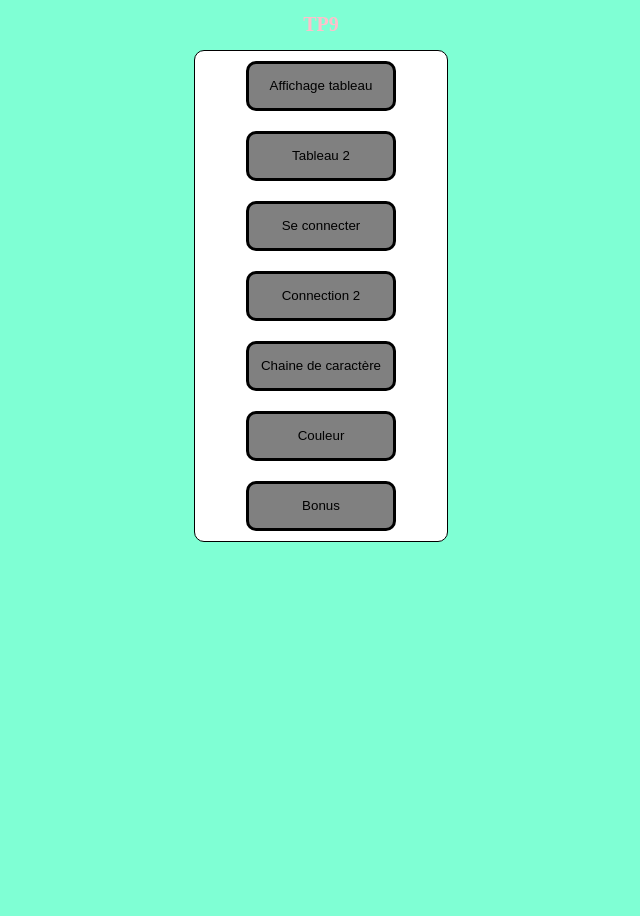
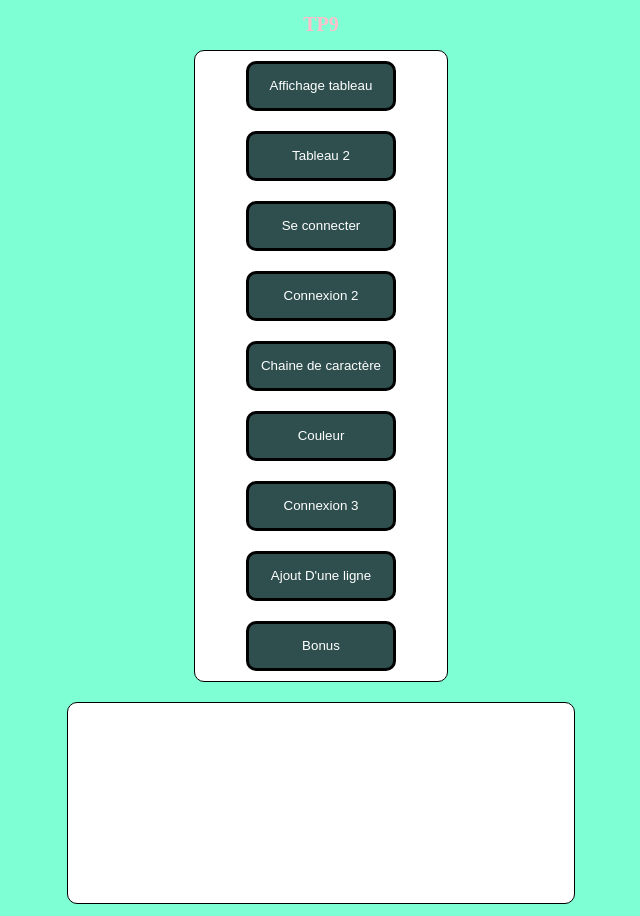
Before and after one commit to quichetueuse/site_entrainement_bts_sio, a PHP site: page /tp9/tp9.html in a window 1280 px wide. Shown: the whole page, without its empty margins (319-959 px from the left). Before the commit the page ends 542 px from the top, so only its background shows below. Run offline with PHP 8.4, Linux system fonts and the light colour scheme.

Commit message:
ajout tp9

```diff
--- a/Mission9/FactureV1.html
+++ b/Mission9/FactureV1.html
@@ -60,6 +60,10 @@
     <td class="right_line"><input type="number" id="total" value="0.00" readonly class="input_tt"></td>
   </tr>
 </table>
+
+<label>Sous total : </label> <input id="soustotal_container" type="text" readonly>
+
+
 <button onclick="Add_row()" title="Entrez dans la ligne ci-dessus toutes les informations!">Ajouter une ligne</button>
 <button onclick="remplir()">Remplir automatiquement</button>
 <button onclick="reset()">Annuler</button>
--- a/tp9/tp9.css
+++ b/tp9/tp9.css
@@ -14,7 +14,8 @@ h1
 {
     border: 3px solid black;
     border-radius: 10px;
-    background-color: grey;
+    background-color: darkslategrey;
+    color:white;
     transition: 0.3s ease-in-out;
     width: 150px;
     height: 50px;
@@ -29,15 +30,28 @@ h1
 {
 /*    transform: translate(4px, 4px);*/
     transform: scale(1.01);
-    background-color: darkslategrey;
+    background-color: grey;
+
 }
 
-.div_container
+#div_container
+{
+    margin-left: auto;
+    margin-right: auto;
+    border-radius: 10px;
+    width: 40%;
+    height: 200px;
+    border: 1px solid black;
+    background-color: white;
+}
+
+#btn_container
 {
     margin-left: auto;
     margin-right: auto;
     border-radius: 10px;
     width: 20%;
+    margin-bottom: 20px;
     border: 1px solid black;
     background-color: white;
 }
--- a/tp9/tp9.html
+++ b/tp9/tp9.html
@@ -8,25 +8,33 @@
 </head>
 <body>
 <h1>TP9</h1>
-<div class="div_container">
-<button onclick="" class="btn">Affichage tableau</button>
+<div id="btn_container">
+<button onclick="create_table()" class="btn">Affichage tableau</button>
 <br>
-<button onclick="" class="btn">Tableau 2</button>
+<button onclick="build_table_v2()" class="btn">Tableau 2</button>
 <br>
 
-<button onclick="" class="btn">Se connecter</button>
+<button onclick="connecter()" class="btn">Se connecter</button>
 <br>
 
-<button onclick="" class="btn">Connection 2</button>
+<button onclick="seconnecterv2()" class="btn">Connexion 2</button>
 <br>
 
-<button onclick="" class="btn">Chaine de caractère</button>
+<button onclick="ask_string()" class="btn">Chaine de caractère</button>
 <br>
 
 <button onclick="set_bgcolor()" class="btn">Couleur</button>
 <br>
-<button onclick="" class="btn">Bonus</button>
+    <button onclick="seconnecterv3()" class="btn">Connexion 3</button>
+    <br>
+    <button onclick="addRow()" class="btn">Ajout D'une ligne</button>
+    <br>
+<button onclick="bonus()" class="btn">Bonus</button>
 <br>
+
 </div>
+<iframe id="div_container">
+
+</iframe>
 </body>
 </html>
--- a/tp9/tp9.js
+++ b/tp9/tp9.js
@@ -2,6 +2,181 @@ function set_bgcolor()
 {
     case_div = document.getElementById("div_container");
     color = prompt("Donnez une couleur: ");
-    Console.log(color);
-    case_div.style.backgroundColor = color;
+    console.log(color)
+    case_div.style.backgroundColor = color; //#00AAFF bleu magnifique
+
+    switch (color)
+    {
+        case "Red" || "RED":
+        {
+            console.log("Color is Red");
+            break
+        }
+        case "Blue" || "BLUE":
+        {
+            console.log("Color is Red");
+            break
+        }
+        case "Green" || "GREEN":
+        {
+            console.log("Color is Red");
+            break
+        }
+    }
 }
+
+
+function create_table()
+{
+    iframe_affichage = document.getElementById("div_container");
+    tableau = "<table border='2px' width='30%'>";
+    console.log("OOOO")
+    for(i = 0; i <5; i++)
+    {
+        tableau += "<tr> <td>*</td> <td>*</td> <td>*</td> </tr>";
+    }
+
+    tableau += "</table>";
+
+    iframe_affichage.contentWindow.document.open();
+    iframe_affichage.contentWindow.document.write(tableau);
+    iframe_affichage.contentWindow.document.close();
+
+}
+
+
+function build_table_v2()
+{
+    iframe_affichage = document.getElementById("div_container");
+    iframe_affichage.src = "about:blank";
+    tableau = '<table style="border: 1px solid black;">';
+    column = prompt("How many columns do you want ?");
+    row = prompt("How many rows do you want ?");
+
+    for(i = 1; i <= row; i++)
+    {
+        tableau += '<tr>';
+        for(j = 1; j <= column; j++)
+        {
+            tableau += '<td style="border: 1px solid black;">je suis un texte sans importance</td>'
+        }
+        tableau += '</tr>';
+    }
+    tableau += '</table>';
+
+
+    iframe_affichage.contentWindow.document.open();
+    iframe_affichage.contentWindow.document.write(tableau);
+    iframe_affichage.contentWindow.document.close();
+
+
+}
+
+
+function connecter()
+{
+    iframe_affichage = document.getElementById("div_container");
+    iframe_affichage.src = "about:blank";
+
+    user = prompt("donner votre nom dutilisateur");
+    password = prompt("donnez votre mot de passe");
+    if (user == "admin" && password == "admin")
+    {
+        iframe_affichage.style.backgroundColor = "green";
+        iframe_affichage.contentWindow.document.open();
+        iframe_affichage.contentWindow.document.write("Access granted!");
+        iframe_affichage.contentWindow.document.close();
+    }
+    else
+    {
+        alert("Accès refusé");
+    }
+}
+
+function seconnecterv2()
+{
+    window.location.href = "connexion2.html";
+}
+
+
+function seconnecterv3()
+{
+    i = 0;
+    do
+    {
+        user = prompt("Entrez votre nom d'utilisateur: ");
+        password = prompt("Entrez votre mot de passe");
+
+        if( user == "admin" && password == "admin")
+        {
+            alert("Accès autorisé");
+            return
+        }
+        alert("Accès refusé");
+        i++
+    } while(i <3)
+    alert("nombres d'essaies maximum atteint");
+}
+
+function ask_string()
+{
+    iframe_affichage = document.getElementById("div_container");
+    iframe_affichage.src = "about:blank";
+    iframe_affichage.style.backgroundColor = "white";
+    str = prompt("give me a string");
+
+
+    iframe_affichage.contentWindow.document.open();
+    iframe_affichage.contentWindow.document.write(`your string with full caps: ${str.toUpperCase()} your string contains ${str.length} letters and start with the letter ${str[0]} and end with the letter ${str[str.length-1]}`);
+    iframe_affichage.contentWindow.document.close();
+
+}
+
+
+function addRow()
+{
+
+    window.location.href = "ajoutligne.html";
+}
+
+
+function bonus()
+{
+    liste_art = [];
+    liste_prix = [];
+    liste_qte = [];
+    liste_total = [];
+
+    do
+    {
+        article = prompt("Donnez le nom de l'article");
+        console.log(article);
+        prix = prompt("Donnez le prix de l'article");
+        console.log(prix)
+        qte = prompt("Donnez le nombre d'exemplaire de cette article");
+        console.log(qte)
+        total = Number(prix) * Number(qte);
+        liste_art.push(article);
+        liste_prix.push(Number(prix));
+        liste_qte.push(Number(qte));
+        liste_total.push(Number(total))
+        console.log(total);
+        mega_total = 0;
+        for (i = 0; i< liste_total.length; i++)
+        {
+            mega_total+= Number(liste_total[i]);
+        }
+        alert(`La somme total est de ${mega_total}€`);
+        if(confirm("Voulez-vous ajouter un autre article") == false) break
+    } while (true)
+
+    for (i = 0; i< liste_art.length; i++)
+    {
+        document.write("Article:" +liste_art[i] + "   |   ")
+        document.write("Prix:" +liste_prix[i] + "   |   ")
+        document.write("quantité:" + liste_qte[i] + "   |   ")
+        document.write("total:" + liste_total[i] + "   |   ")
+
+    }
+    document.write(`Total final: ${mega_total}€`)
+}
```
Also changed, not shown: Mission9/Facture_scriptV1.js (+15 -3 lines), Mission9/Facturestyle.css (+9 -0 lines), tp9/ajoutligne.html (added, +52 -0 lines), tp9/connexion2.html (added, +46 -0 lines), Mission8/Multifunctions.js (line endings or trailing spaces).
